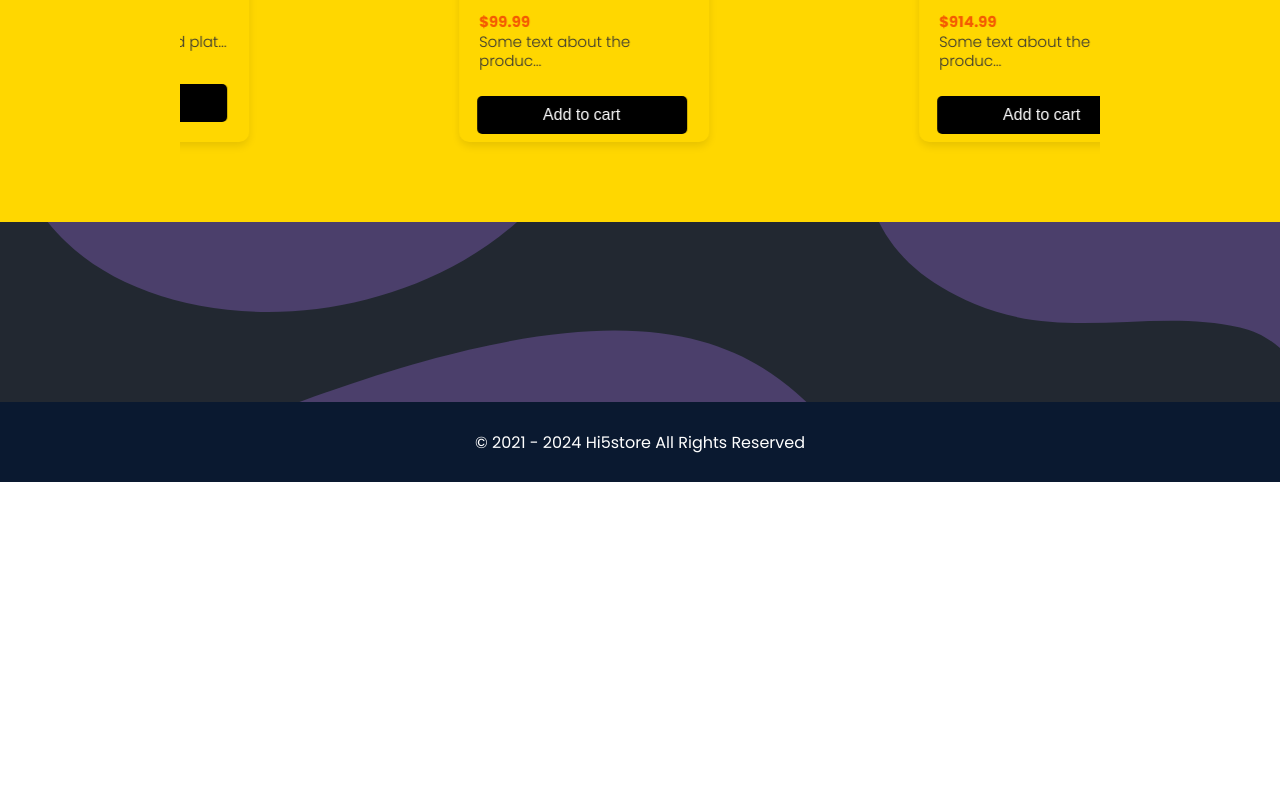
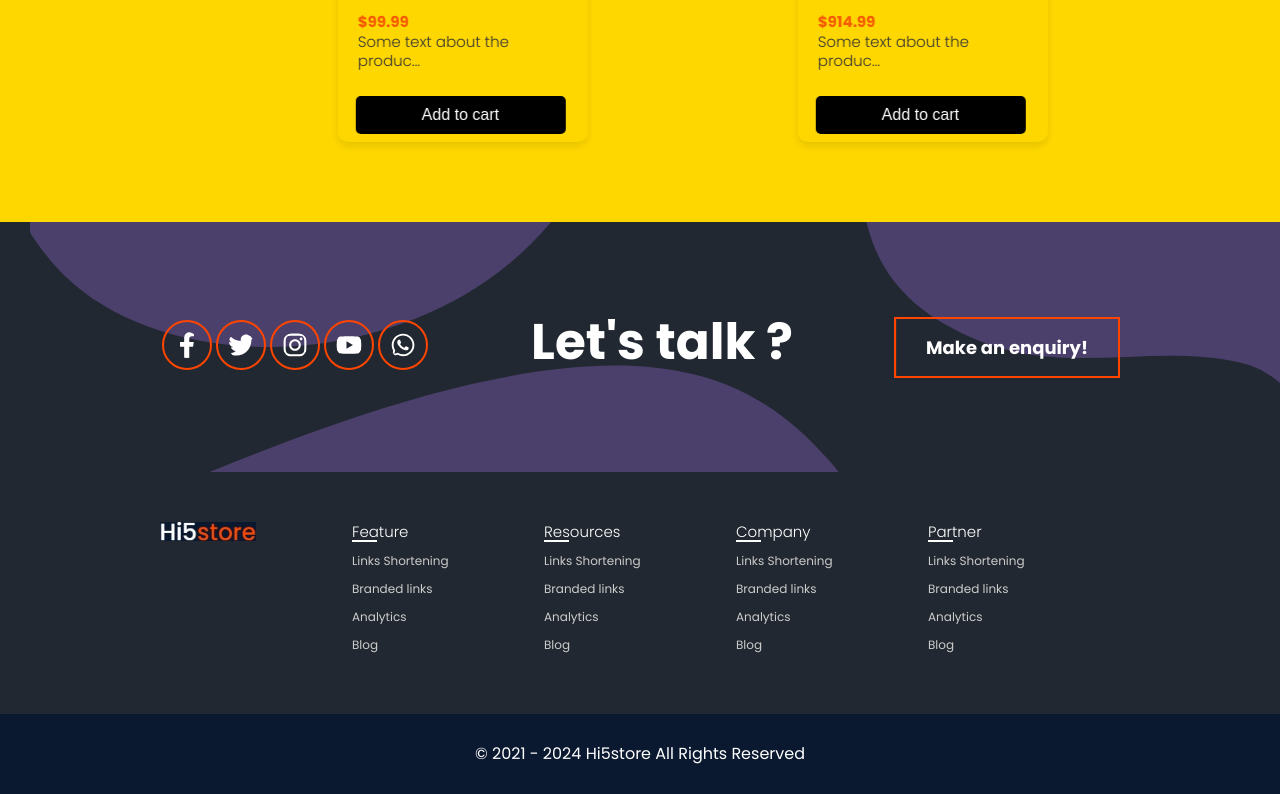
Before and after one commit to ademibowale/shop_ecommerce, a React (Create React App) app in the folder frontend/: page / in a window 1280 px wide. Shown: the part 2657-3451 px from the top of the page. Before the commit the page ends 3139 px from the top, so only its background shows below. Built offline with nearby package versions, Linux system fonts and the light colour scheme; no server answers.

Commit message:
Implement footer

```diff
--- a/frontend/src/components/footer/FooterLink.js
+++ b/frontend/src/components/footer/FooterLink.js
@@ -1,14 +1,110 @@
-import React from 'react'
-import './FooterLinks.scss'
-
+import React from "react";
+import "./FooterLinks.scss";
+import {
+  FaFacebookF,
+  FaInstagram,
+  FaTwitter,
+  FaWhatsapp,
+  FaYoutube,
+} from "react-icons/fa";
+import logoimg from "../../assets/hi5_logo.png";
 const FooterLink = () => {
   return (
     <>
-    <section className="contact-section">
+      <section className="contact-section">
+        <div className="container contact">
+          <div className="contact-icon">
+            <FaFacebookF className="i" />
+            <FaTwitter className="i" />
+            <FaInstagram className="i" />
+            <FaYoutube className="i" />
+            <FaWhatsapp className="i" />
+          </div>
+          <h2>Let's talk ?</h2>
+          <a href="#home" className="btn btn-dark">
+            Make an enquiry!
+          </a>
+        </div>
+      </section>
 
-    </section>
+      <section className="footer-section">
+        <div className="container footer">
+          <div className="footer-logo">
+            <img src={logoimg} alt="logo" />
+          </div>
+          <div className="footer-menu">
+            <p className="link-heading">Feature</p>
+            <ul className="nav-ul footer-links">
+              <li>
+                <a href="#home">Links Shortening</a>
+              </li>
+              <li>
+                <a href="#home">Branded links</a>
+              </li>
+              <li>
+                <a href="#home">Analytics</a>
+              </li>
+              <li>
+                <a href="#home">Blog</a>
+              </li>
+            </ul>
+          </div>
+
+          <div className="footer-menu">
+            <p className="link-heading">Resources</p>
+            <ul className="nav-ul footer-links">
+              <li>
+                <a href="#home">Links Shortening</a>
+              </li>
+              <li>
+                <a href="#home">Branded links</a>
+              </li>
+              <li>
+                <a href="#home">Analytics</a>
+              </li>
+              <li>
+                <a href="#home">Blog</a>
+              </li>
+            </ul>
+          </div>
+          <div className="footer-menu">
+            <p className="link-heading">Company</p>
+            <ul className="nav-ul footer-links">
+              <li>
+                <a href="#home">Links Shortening</a>
+              </li>
+              <li>
+                <a href="#home">Branded links</a>
+              </li>
+              <li>
+                <a href="#home">Analytics</a>
+              </li>
+              <li>
+                <a href="#home">Blog</a>
+              </li>
+            </ul>
+          </div>
+          <div className="footer-menu">
+            <p className="link-heading">Partner</p>
+            <ul className="nav-ul footer-links">
+              <li>
+                <a href="#home">Links Shortening</a>
+              </li>
+              <li>
+                <a href="#home">Branded links</a>
+              </li>
+              <li>
+                <a href="#home">Analytics</a>
+              </li>
+              <li>
+                <a href="#home">Blog</a>
+              </li>
+            </ul>
+          </div>
+        </div>
+      </section>
     </>
-  )
-}
+  );
+};
 
-export default FooterLink
+export default FooterLink;
--- a/frontend/src/components/header/Header.js
+++ b/frontend/src/components/header/Header.js
@@ -1,4 +1,4 @@
-import React, { useState } from "react";
+import React, { useState, useEffect } from "react";
 import styles from "./Header.module.scss";
 import { Link, NavLink } from "react-router-dom";
 import { FaShoppingCart, FaTimes } from "react-icons/fa";
@@ -17,22 +17,41 @@ const logo = (
 const activeLinkStyle = ({ isActive }) => (isActive ? styles.active : "");
 
 const Header = ({ cartItems = 0 }) => {
-  const [showMenu, setShowMenu] = useState(false); // [1]
-  const toggleMenu = () => setShowMenu(!showMenu); // [2]
-  const hideMenu = () => setShowMenu(false); // Corrected line
+  const [showMenu, setShowMenu] = useState(false);
+  const [scrollPage, setScrollPage] = useState(false);
+
+  useEffect(() => {
+    const fixNavbar = () => {
+      if (window.scrollY > 50) {
+        setScrollPage(true);
+      } else {
+        setScrollPage(false);
+      }
+    };
+
+    window.addEventListener("scroll", fixNavbar);
+
+    // Cleanup event listener on component unmount
+    return () => {
+      window.removeEventListener("scroll", fixNavbar);
+    };
+  }, []);
+
+  const toggleMenu = () => setShowMenu(!showMenu);
+  const hideMenu = () => setShowMenu(false);
 
   const cart = (
     <span className={styles.cart}>
       <NavLink to="/cart">
         Cart
         <FaShoppingCart size={20} />
-        <p>{cartItems}</p> {/* Display cart item count */}
+        <p>{cartItems}</p>
       </NavLink>
     </span>
   );
 
   return (
-    <header>
+    <header className={scrollPage ? styles.fixed : ""}>
       <div className={styles.header}>
         {logo}
         <nav
@@ -43,8 +62,7 @@ const Header = ({ cartItems = 0 }) => {
           <div
             className={
               showMenu
-                ? `${styles["nav-wrapper"]}
-           ${styles["show-nav-wrapper"]}`
+                ? `${styles["nav-wrapper"]} ${styles["show-nav-wrapper"]}`
                 : `${styles["nav-wrapper"]}`
             }
             onClick={hideMenu}
--- a/frontend/src/components/header/Header.module.scss
+++ b/frontend/src/components/header/Header.module.scss
@@ -227,3 +227,12 @@
     height: 2px;
     background-color: #fff;
   }
+
+  .fixed {
+    position: fixed;
+    width: 100%;
+    top: 0;
+    z-index: 1000;
+    background-color: #333; /* Adjust the background color as needed */
+    box-shadow: 0 4px 6px rgba(0, 0, 0, 0.1); /* Optional: Adds a shadow effect */
+  }
```
Also changed, not shown: frontend/src/assets/hi5_logo.png (added), frontend/src/assets/shopito_logo.png (deleted).
